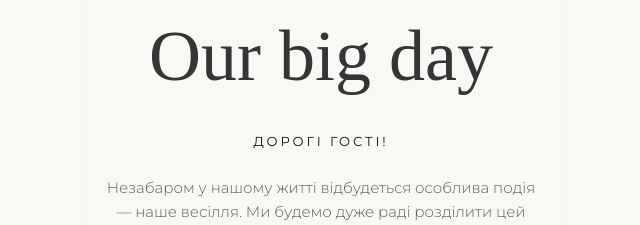
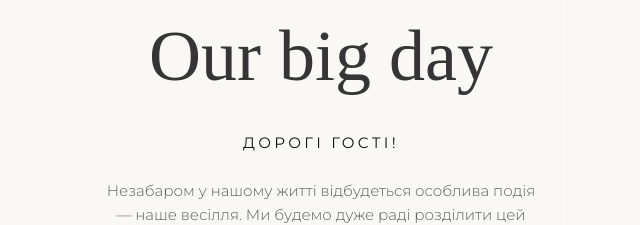
Before and after one commit to axlrose023/wedding_invitator, a React (Vite) app in the folder frontend/: page / in a window 1280 px wide. Shown: the part 860-1085 px from the top of the page, without its empty margins (319-959 px from the left). Built offline with nearby package versions, Linux system fonts and the light colour scheme; a web font is replaced by a local one.

Commit message:
Size personalised greeting like the event name (15px, tracked)
Co-Authored-By: Claude Opus 4.8 <noreply@anthropic.com>

```diff
--- a/frontend/src/components/Greeting.tsx
+++ b/frontend/src/components/Greeting.tsx
@@ -13,7 +13,7 @@ export function Greeting() {
     <section className="w-full bg-minimal-paper px-6 pt-20 pb-0 text-minimal-text">
       <SectionTitle>{w.greeting.title}</SectionTitle>
       <div className="reveal mx-auto mt-10 max-w-md text-center">
-        <p className="label mb-6 text-[13px] text-minimal-text">
+        <p className="label mb-6 text-[15px] tracking-[0.25em] text-minimal-text">
           {pending ? " " : heading}
         </p>
         <p className="text-[15px] font-light leading-relaxed text-minimal-secondary">
```
Also changed, not shown: 2 other files (tests, documents, lock files or other folders).
